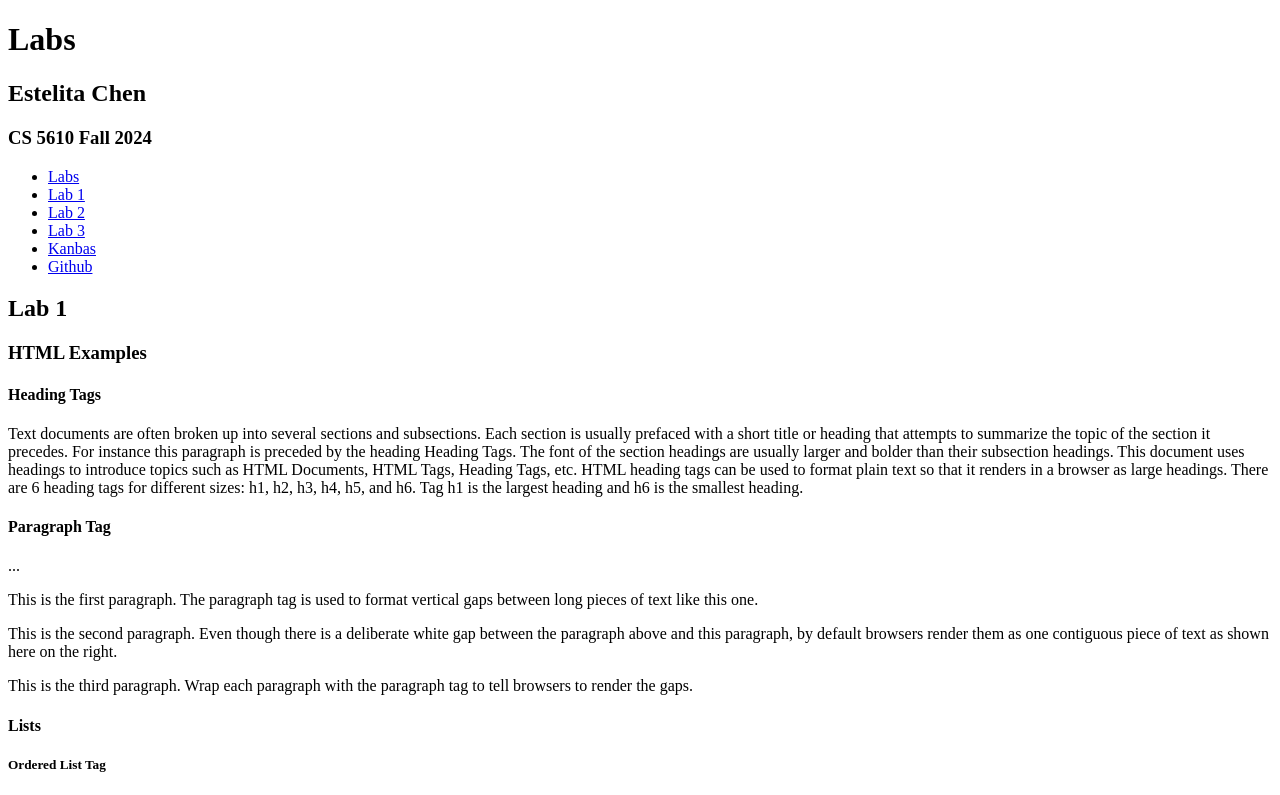
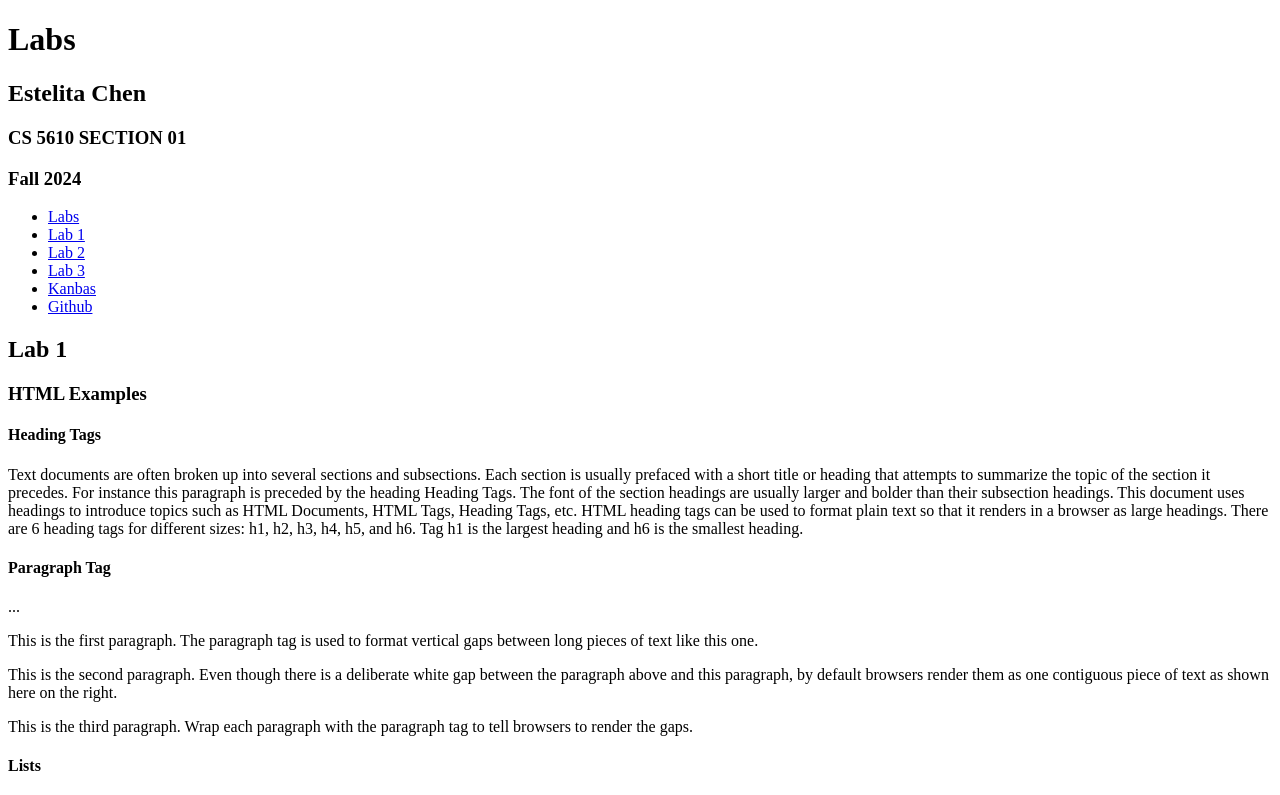
Before and after one commit to estelita24601/kanbas-react-app, a React (Create React App) app: page /Assignments#/Labs/Lab1 in a window 1280 px wide. Shown: the top 795 px of the page. Built offline with nearby package versions, Linux system fonts and the light colour scheme.

Commit message:
small wording changes to better match requirements

```diff
--- a/src/Kanbas/Courses/Modules/index.tsx
+++ b/src/Kanbas/Courses/Modules/index.tsx
@@ -7,7 +7,7 @@ export default function Modules() {
 
             <select>
                 <option>Publish All</option>
-                <option>Save All</option>
+                <option>Publish</option>
                 <option>Export All</option>
             </select>
 
--- a/src/Labs/index.tsx
+++ b/src/Labs/index.tsx
@@ -11,7 +11,8 @@ export default function Labs() {
         <div id="wd-labs">
             <h1>Labs</h1>
             <h2>Estelita Chen</h2>
-            <h3>CS 5610 Fall 2024</h3>
+            <h3>CS 5610 SECTION 01</h3>
+            <h3>Fall 2024</h3>
             <TOC />
             <Routes>
                 <Route path="/" element={<Navigate to="Lab1" />} />
```
